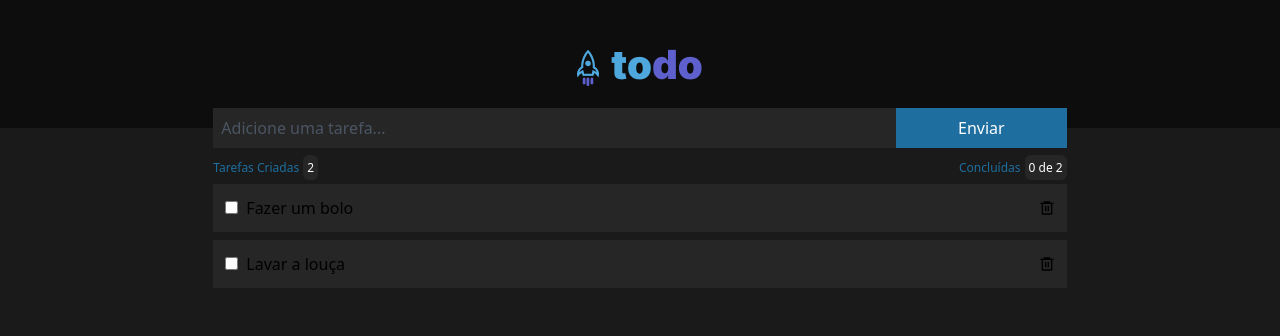
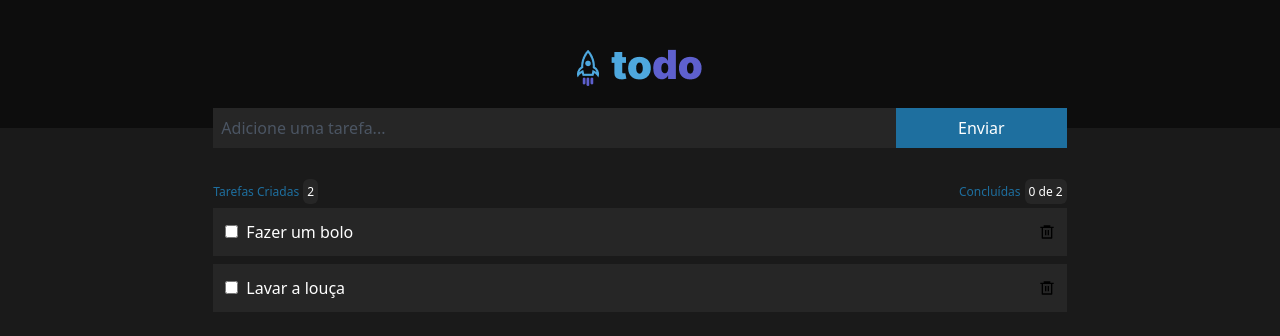
Before and after one commit to andersonDias89/todo-list-ignite, a React (Vite) app: page / in a window 1280 px wide. Shown: the top 336 px of the page. Built offline with nearby package versions, Linux system fonts and the light colour scheme.

Commit message:
verificação input

```diff
--- a/src/App.jsx
+++ b/src/App.jsx
@@ -4,9 +4,9 @@ import { Task } from "./components/Task"
 
 
 function App() {
-  const [tasks, SetTasks] = useState([
-      "Fazer um bolo",
-      "Lavar a louça"
+  const [tasks, setTasks] = useState([
+    "Fazer um bolo",
+    "Lavar a louça"
   ])
 
   const [newTask, setNewTask] = useState('')
@@ -14,17 +14,17 @@ function App() {
   function handleNewTask(event) {
     event.preventDefault()
 
-    SetTasks([
+
+    setTasks([
       ...tasks,
       newTask
     ])
 
-    console.log(tasks)
+    setNewTask('')
+
   }
 
-  function handleNewTaskChange({target}) {
-    console.log(target.value)
-
+  function handleNewTaskChange({ target }) {
     setNewTask(target.value)
   }
 
@@ -36,9 +36,11 @@ function App() {
 
         <form
           onSubmit={handleNewTask}
-          className="w-4/6 m-auto py-3 flex -mt-8"
+          className="w-4/6 m-auto py-3 flex -mt-8 mb-6"
         >
           <input
+            required
+            value={newTask}
             onChange={handleNewTaskChange}
             className="w-4/5 bg-box outline-0 p-2 text-white placeholder:text-gray-600"
             type="text"
--- a/src/components/Task.jsx
+++ b/src/components/Task.jsx
@@ -8,7 +8,7 @@ export const Task = ({ title }) => {
                 <li className='flex justify-between items-center'>
                     <div className='space-x-2'>
                         <input type="checkbox" />
-                        <span>{title}</span>
+                        <span className='text-white'>{title}</span>
                     </div>
                     <div>
                         <RiDeleteBin6Line />
```
